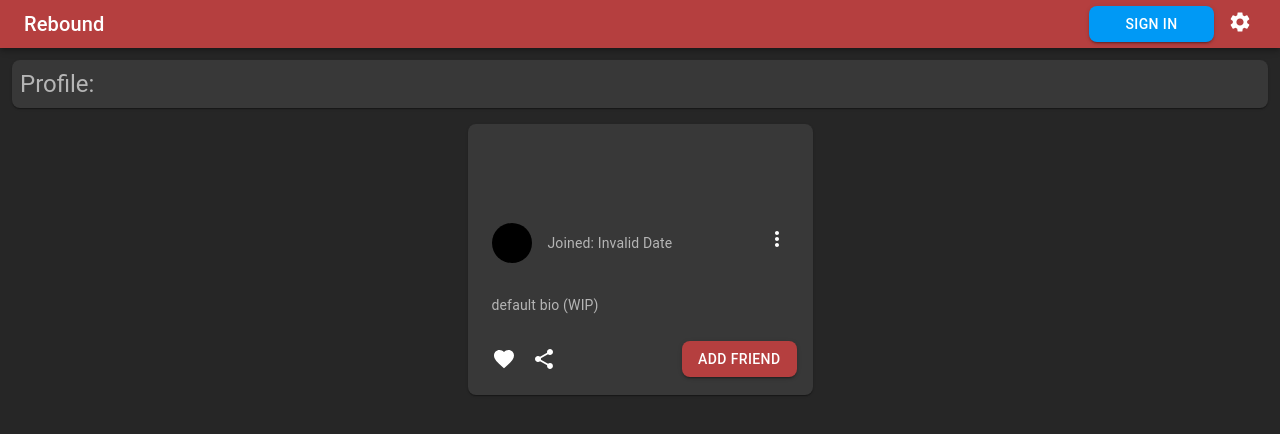
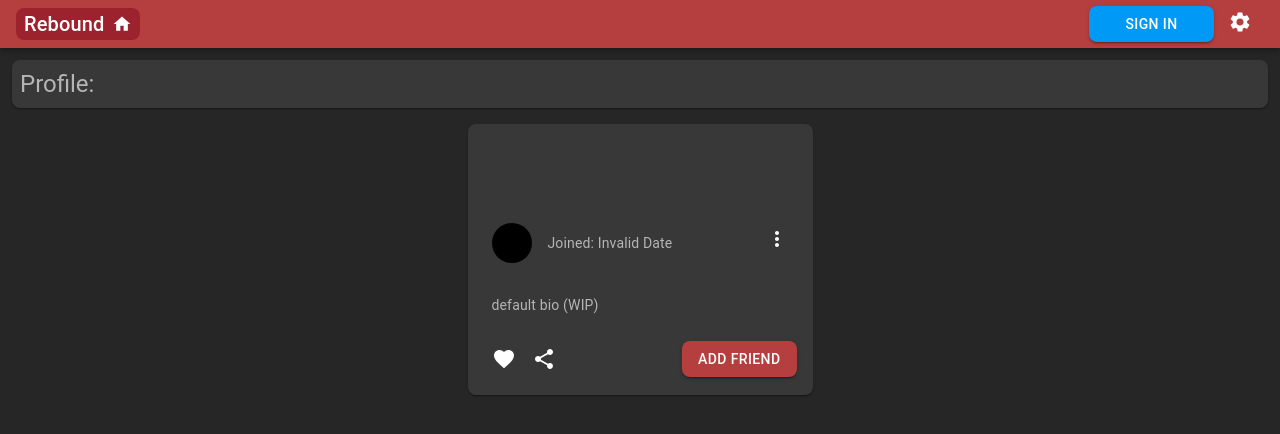
Before and after one commit to BrandonCasa/rebound-app, a React (Create React App) app: page /profile/1 in a window 1280 px wide. Shown: the top 434 px of the page. Built offline with nearby package versions, Linux system fonts and the light colour scheme; no server answers; the database is empty.

Commit message:
new toolbar button

```diff
--- a/src/components/Toolbar.Custom.jsx
+++ b/src/components/Toolbar.Custom.jsx
@@ -1,6 +1,6 @@
 import * as IconSvgs from "@mui/icons-material";
-import { AppBar, Box, Button, IconButton, Toolbar, Typography } from "@mui/material";
-import { alpha, styled } from "@mui/material/styles";
+import { ButtonBase, AppBar, Box, Button, IconButton, Toolbar, Typography } from "@mui/material";
+import { alpha, styled, useTheme } from "@mui/material/styles";
 import { getAuth, GoogleAuthProvider, signInWithPopup } from "firebase/auth";
 import React from "react";
 import { useContext } from "react";
@@ -89,15 +89,35 @@ function ToolbarUserButton(props) {
 
 function CustomToolbar(props) {
   const [userAuth, userAuthLoading, userAuthError] = useContext(AuthContext);
+  let theme = useTheme();
+  let navigate = useNavigate();
 
   return (
     <React.Fragment>
       <AppBar position="fixed" height="48px">
         <Toolbar variant="dense" disableGutters>
           <Box sx={{ flexGrow: 1 }}>
-            <Typography variant="h6" component="div" sx={{ ml: "24px" }}>
-              Rebound
-            </Typography>
+            <ButtonBase
+              sx={{
+                ml: 2,
+                borderRadius: 1,
+                backgroundColor: `${theme.palette.primary.dark}75`,
+                transition: "background-color 0.1s ease-in-out",
+                "&:hover": {
+                  background: `${theme.palette.primary.dark}`,
+                },
+              }}
+              onClick={() => {
+                if (userAuthLoading) return;
+                if (userAuth?.uid) navigate(`/home/`);
+                else navigate(`/`);
+              }}
+            >
+              <Typography variant="h6" component="div" sx={{ pl: 1, pr: 1 }}>
+                Rebound
+              </Typography>
+              <IconSvgs.Home sx={{ fontSize: 28, color: "white", pr: 1 }} />
+            </ButtonBase>
           </Box>
           <Box sx={{ flexGrow: 1 }}>
             <IconButton sx={{ mr: "24px", padding: "0px", height: "32px", width: "32px", float: "right" }}>
--- a/src/pages/Profile.page.jsx
+++ b/src/pages/Profile.page.jsx
@@ -117,7 +117,7 @@ function UserProfilePage(props) {
         getBlob(pathReference, undefined)
           .then((blob) => {
             setBannerImage(URL.createObjectURL(blob));
-            console.log("banner updated");
+            //console.log("banner updated");
             //console.log(blob);
           })
           .catch((error) => {
@@ -153,7 +153,7 @@ function UserProfilePage(props) {
         getBlob(pathReference, undefined)
           .then((blob) => {
             setAvatarImage(URL.createObjectURL(blob));
-            console.log("avatar updated");
+            //console.log("avatar updated");
             //console.log(blob);
           })
           .catch((error) => {
```
